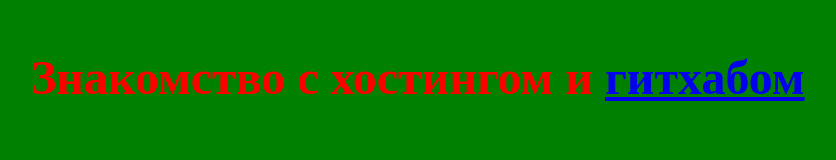
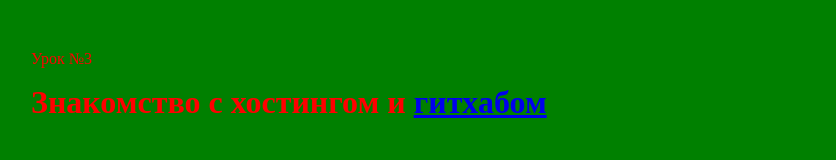
Before and after one commit to andreiF94/homeworks, a plain HTML site: page lesson_3/src/index.html in a window 1280 px wide. Shown: the whole page, without its empty margins (69-905 px from the left). Drawn offline with Linux system fonts and the light colour scheme.

Commit message:
Update index.html

```diff
--- a/lesson_3/src/index.html
+++ b/lesson_3/src/index.html
@@ -9,7 +9,8 @@
 </head>
 
 <body text="red" bgcolor="green" leftmargin="100" topmargin="50">
-  <font size=10><strong>Знакомство с хостингом и <a href="https://andreif94.github.io/homeworks/">гитхабом</a></strong></font>
+  <p>Урок №3</p>
+  <font size=6><strong>Знакомство с хостингом и <a href="https://andreif94.github.io/homeworks/">гитхабом</a></strong></font>
 </body>
 
 </html>
```
